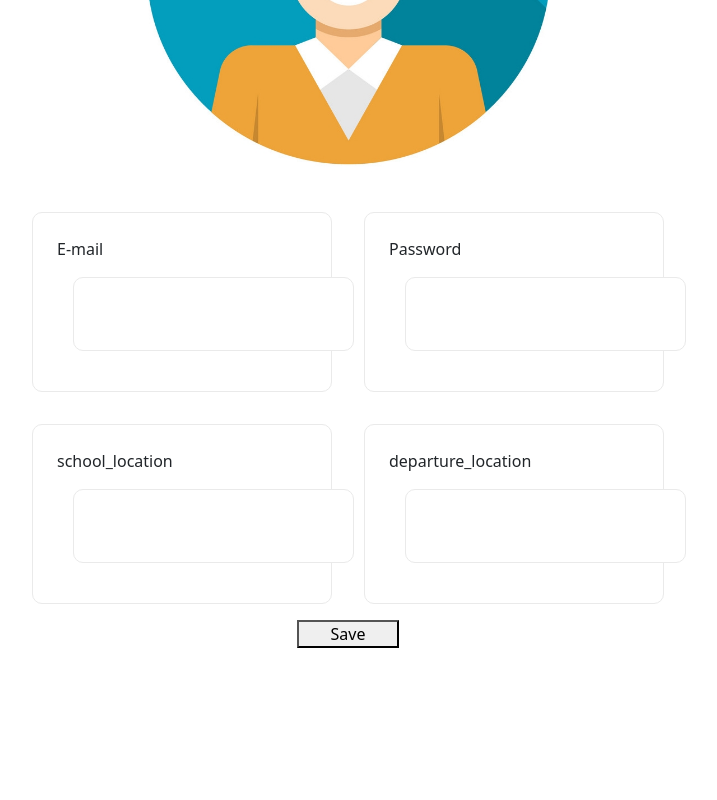
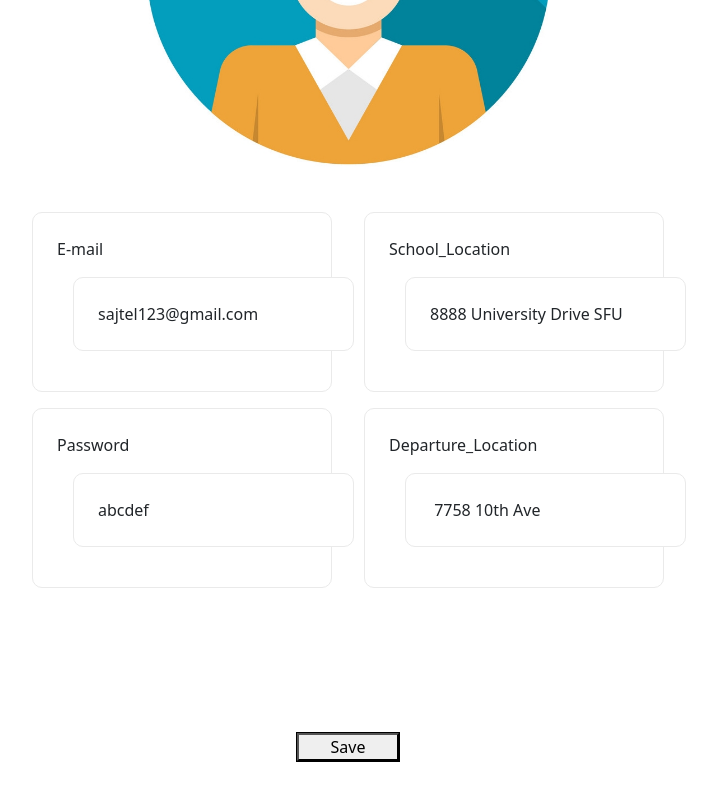
Before and after one commit to ChrisFong604/BackseatDriversClient, a Next.js app: page /riderProfile in a window 1280 px wide. Shown: the part 402-1202 px from the top of the page, without its empty margins (292-1009 px from the left). Before the commit the page ends 1114 px from the top, so only its background shows below. Built offline with nearby package versions, Linux system fonts and the light colour scheme.

Commit message:
working button

```diff
--- a/components/navbar.jsx
+++ b/components/navbar.jsx
@@ -18,8 +18,8 @@ export default function NavigationBar() {
             <Navbar.Brand href="/">Backseat Drivers</Navbar.Brand>
             <Nav className="me-auto">
             <Nav.Link href="/drivers">Drivers</Nav.Link>
-            <Nav.Link href="/riderProfile">riderProfile</Nav.Link>
-            <Nav.Link href="#pricing">Pricing</Nav.Link>
+            <Nav.Link href="/riderProfile">Profile</Nav.Link>
+            <Nav.Link href="postings">Postings</Nav.Link>
             </Nav>
             </Container>
         </Navbar>
--- a/pages/postings.jsx
+++ b/pages/postings.jsx
@@ -60,7 +60,6 @@ export default function Postings() {
     return (
 
         <div className={styles.container}>
-        <p>THIS PAGE WILL BE TO VIEW ALL LISTINGS</p>
         <AllPosting dummydata = {dummy}/>
 
         </div>
--- a/pages/riderProfile.jsx
+++ b/pages/riderProfile.jsx
@@ -10,10 +10,10 @@ export default function RiderProfile() {
 
       const formik = useFormik({
         initialValues: {
-          email: '',
-          password: '',
-          school_location: '',
-          departure_location: '',
+          email: 'sajtel123@gmail.com',
+          password: 'abcdef',
+          school_location: '8888 University Drive SFU',
+          departure_location: ' 7758 10th Ave',
         },
 
         onSubmit: values => {
@@ -39,7 +39,8 @@ export default function RiderProfile() {
           <Image src= "/4333097.jpg" alt="4333097.jpg" width={400} height ={400} align="center"/>
 
         </p>
-      <form className = {styles.grid} onSubmit = {formik.handleSubmit}>
+      <form  id = "myform" className= {styles.grid} onSubmit = {formik.handleSubmit}>
+        <span>
           <div className = {styles.card}>
           <label htmlFor='email'>E-mail </label>
           <input className = {styles.card} type='text' id='email' name='email' onChange={formik.handleChange} value={formik.values.email}/>
@@ -49,22 +50,24 @@ export default function RiderProfile() {
           <label htmlFor='text'>Password</label>
           <input className = {styles.card} type='text' id='text' name='password' onChange = {formik.handleChange} value={formik.values.password}/>
           </div>
+          </span>
 
+          <span>
           <div className = {styles.card}>
-          <label htmlFor='text'>school_location</label>
-          <input className = {styles.card} type='text' id='text' name="school_location" onChange = {formik.handleChange} value ={formik.values.school_location}/>
+          <label htmlFor='text'>School_Location</label>
+          <input className = {styles.card} type='text' id='text' name="Wchool_location" onChange = {formik.handleChange} value ={formik.values.school_location}/>
           </div>
-
           <div className = {styles.card}>
-          <label htmlFor='text'>departure_location</label>
+          <label htmlFor='text'>Departure_Location</label>
           <input className = {styles.card} type='text' id='text' name="departure_location" onChange = {formik.handleChange} value ={formik.values.departure_location}/>
           </div>
+          </span>
 
       </form>
 
-      <div>
-          <button className = {styles.container} type="submit"> Save </button>
-      </div>
+          <p className = {styles.form_button}>
+          <button form = "myform" className = {styles.container} type="submit" > Save </button>
+          </p>
 
       </main>
   </>
--- a/styles/Home.module.css
+++ b/styles/Home.module.css
@@ -112,6 +112,13 @@
   background-color: royalblue;
 }
 
+.form_button{
+  margin-top: 10%;
+  align-items: center;
+  border: 1px solid;
+  color: black;
+}
+
 @media (max-width: 600px) {
   .grid {
     width: 100%;
```
